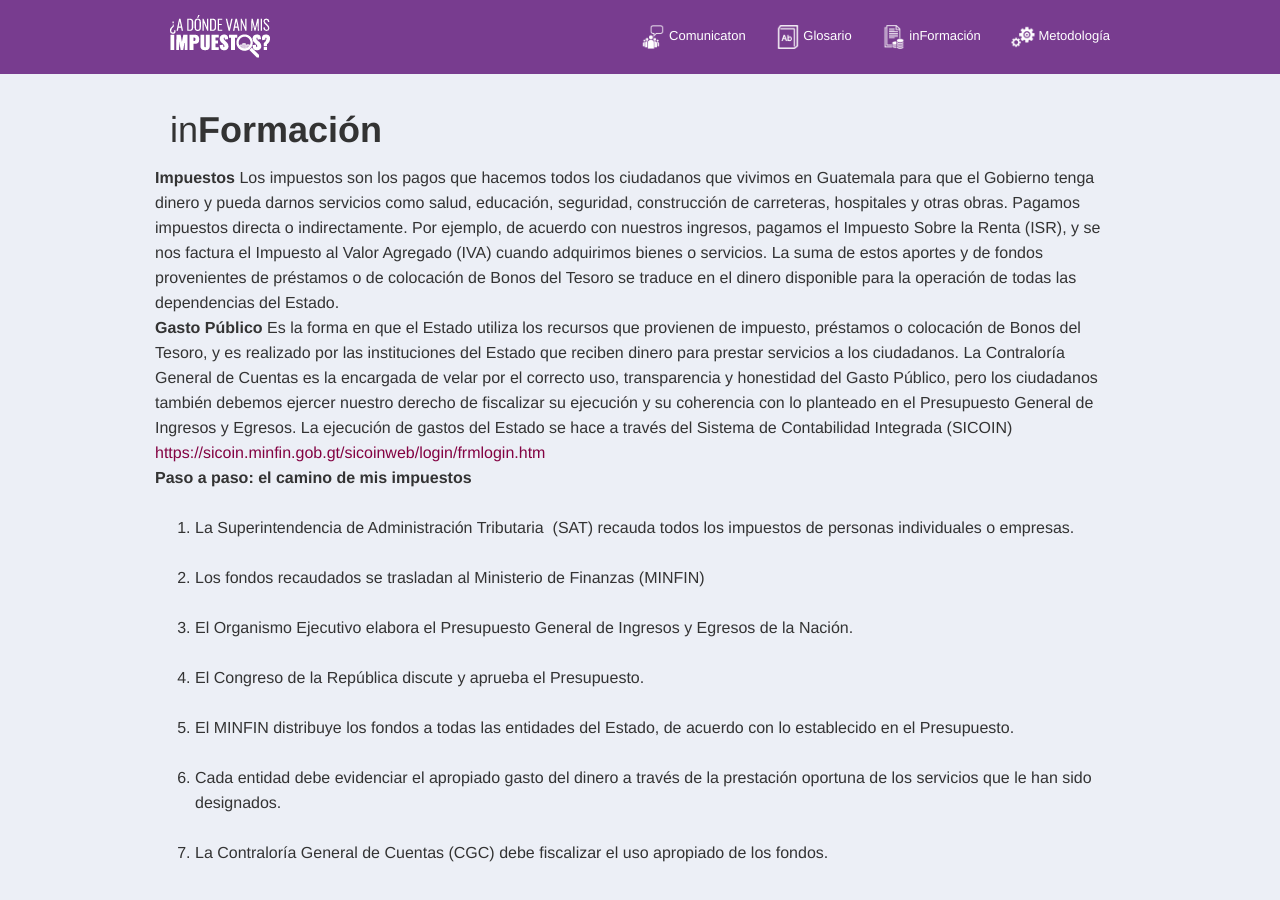
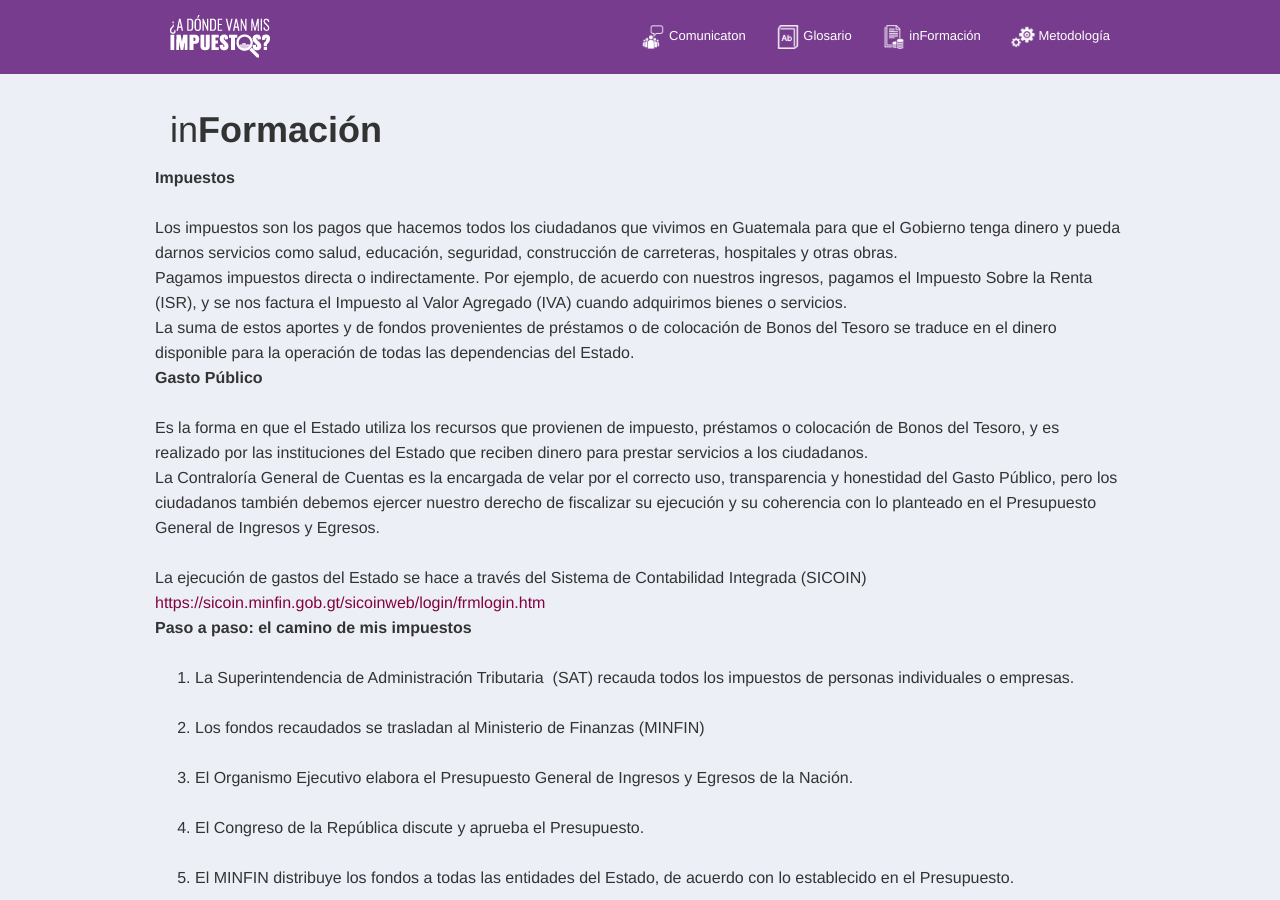
Before and after one commit to jherreragt/MiGuatemala.org, a Jekyll site: the page built from inFormacion.html, in a window 1280 px wide and 900 px high. Built offline with Jekyll 4.4.1, drawn with Linux system fonts in a browser that asks for light colours; nearby versions of some CDN libraries; some web fonts are replaced.

Commit message:
Update inFormacion.html

```diff
--- a/inFormacion.html
+++ b/inFormacion.html
@@ -5,25 +5,25 @@
 <h1 class="page-title"><br>in<b>Formación<b></h1>
 <div class="row spaced">
 
-<b>Impuestos</b>
+<b>Impuestos</b><br>
 
-      <span style="font-weight: 400;">Los impuestos son los pagos que hacemos todos los ciudadanos que vivimos en Guatemala para que el Gobierno tenga dinero y pueda darnos servicios como salud, educación, seguridad, construcción de carreteras, hospitales y otras obras. </span>
+      <br><span style="font-weight: 400;">Los impuestos son los pagos que hacemos todos los ciudadanos que vivimos en Guatemala para que el Gobierno tenga dinero y pueda darnos servicios como salud, educación, seguridad, construcción de carreteras, hospitales y otras obras. </span>
 
-      <span style="font-weight: 400;">Pagamos impuestos directa o indirectamente. Por ejemplo, de acuerdo con nuestros ingresos, pagamos el Impuesto Sobre la Renta (ISR), y se nos factura el Impuesto al Valor Agregado (IVA) cuando adquirimos bienes o servicios. </span>
+      <br><span style="font-weight: 400;">Pagamos impuestos directa o indirectamente. Por ejemplo, de acuerdo con nuestros ingresos, pagamos el Impuesto Sobre la Renta (ISR), y se nos factura el Impuesto al Valor Agregado (IVA) cuando adquirimos bienes o servicios. </span>
 
-      <span style="font-weight: 400;">La suma de estos aportes y de fondos provenientes de préstamos o de colocación de Bonos del Tesoro se traduce en el dinero disponible para la operación de todas las dependencias del Estado. </span>
+      <br><span style="font-weight: 400;">La suma de estos aportes y de fondos provenientes de préstamos o de colocación de Bonos del Tesoro se traduce en el dinero disponible para la operación de todas las dependencias del Estado. </span>
 
-      <br><b>Gasto Público</b>
+      <br><b>Gasto Público</b><br>
 
-      <span style="font-weight: 400;">Es la forma en que el Estado utiliza los recursos que provienen de impuesto, préstamos o colocación de Bonos del Tesoro, y es realizado por las instituciones del Estado que reciben dinero para prestar servicios a los ciudadanos. </span>
+      <br><span style="font-weight: 400;">Es la forma en que el Estado utiliza los recursos que provienen de impuesto, préstamos o colocación de Bonos del Tesoro, y es realizado por las instituciones del Estado que reciben dinero para prestar servicios a los ciudadanos. </span>
 
-      <span style="font-weight: 400;">La Contraloría General de Cuentas es la encargada de velar por el correcto uso, transparencia y honestidad del Gasto Público, pero los ciudadanos también debemos ejercer nuestro derecho de fiscalizar su ejecución y su coherencia con lo planteado en el Presupuesto General de Ingresos y Egresos. </span>
+      <br><span style="font-weight: 400;">La Contraloría General de Cuentas es la encargada de velar por el correcto uso, transparencia y honestidad del Gasto Público, pero los ciudadanos también debemos ejercer nuestro derecho de fiscalizar su ejecución y su coherencia con lo planteado en el Presupuesto General de Ingresos y Egresos. </span>
 
-      <span style="font-weight: 400;">La ejecución de gastos del Estado se hace a través del Sistema de Contabilidad Integrada (SICOIN) </span><a href="https://sicoin.minfin.gob.gt/sicoinweb/login/frmlogin.htm"><span style="font-weight: 400;">https://sicoin.minfin.gob.gt/sicoinweb/login/frmlogin.htm</span></a>
+      <br><br><span style="font-weight: 400;">La ejecución de gastos del Estado se hace a través del Sistema de Contabilidad Integrada (SICOIN) </span><a href="https://sicoin.minfin.gob.gt/sicoinweb/login/frmlogin.htm"><span style="font-weight: 400;">https://sicoin.minfin.gob.gt/sicoinweb/login/frmlogin.htm</span></a>
 
       &nbsp;
       <br>
-      <b>Paso a paso: el camino de mis impuestos</b>
+      <b>Paso a paso: el camino de mis impuestos</b><br>
       <ol>
       	<br><li style="font-weight: 400;"><span style="font-weight: 400;">La Superintendencia de Administración Tributaria  (SAT) recauda todos los impuestos de personas individuales o empresas.</span></li>
       	<br><li style="font-weight: 400;"><span style="font-weight: 400;">Los fondos recaudados se trasladan al Ministerio de Finanzas (MINFIN)</span></li>
@@ -35,27 +35,27 @@
       <br></ol>
       &nbsp;
 
-      <br><b>¿Cómo se elabora el presupuesto?</b>
+      <br><b>¿Cómo se elabora el presupuesto?</b><br>
 
       <br><span style="font-weight: 400;">El proceso del presupuesto se divide en cuatro etapas: </span>
 
-      <br><b>Elaboración (Organismo Ejecutivo)</b>
+      <br><b>Elaboración (Organismo Ejecutivo)</b><br>
       <ol>
       	<br><li style="font-weight: 400;"><span style="font-weight: 400;">Planificación. Se </span><b>planifican</b><span style="font-weight: 400;"> las metas y objetivos del Estado en beneficio de la Ciudadanía. La  Secretaría de Planeación y Programación de la Presidencia (SEGEPLAN) trabaja en en coordinación con el Ministerio de Finanzas (MINFIN) en esta etapa. </span></li>
       	<br><li style="font-weight: 400;"><span style="font-weight: 400;">Anteproyecto. Se </span><b>formula</b><span style="font-weight: 400;"> el anteproyecto del presupuesto, que se debe presentar al MINFIN antes del 15 de julio para asegurar que es factible la recaudación de los fondos requeridos.</span></li>
       	<br><li style="font-weight: 400;"><span style="font-weight: 400;">Presentación. Se </span><b>presenta </b><span style="font-weight: 400;">el proyecto final ante el Congreso de la República, a más tardar el 2 de septiembre de cada año. </span></li>
       </ol>
-      <br><b>Aprobación (Organismo Legislativo)</b>
+      <br><b>Aprobación (Organismo Legislativo)</b><br>
       <ol>
       	<br><li style="font-weight: 400;"><span style="font-weight: 400;">Forma. La Comisión de Finanzas está a cargo de</span><b> revisar los requerimientos y escuchar a las instituciones </b><span style="font-weight: 400;">para argumentar sus peticiones. #ReformasYa: Regularmente estas reuniones se hacen a puerta cerrada y dan lugar a negociaciones donde se reasignan fondos y obras a cambio de favores políticos. </span></li>
       	<br><li style="font-weight: 400;"><span style="font-weight: 400;">Conclusión. El pleno del Congreso se reúne para decidir si aprueba la propuesta. De no aprobarse, se utiliza el mismo presupuesto del periodo anterior. </span></li>
       	<br><li style="font-weight: 400;"><span style="font-weight: 400;">Tiempo. El Congreso de la República debe </span><b>aprobar</b><span style="font-weight: 400;"> el Presupuesto a más tardar el 30 de noviembre de cada año.</span></li>
       </ol>
-      <br><b>Ejecución </b>
+      <br><b>Ejecución </b><br>
       <ol>
       	<br><li style="font-weight: 400;"><span style="font-weight: 400;">De acuerdo con el Presupuesto aprobado, cada institución recibe trimestralmente la cantidad de dinero asignada para garantizar su funcionamiento, en beneficio de los ciudadanos.</span></li>
       </ol>
-      <br><b>Fiscalización </b>
+      <br><b>Fiscalización </b><br>
       <ol>
       	<br><li style="font-weight: 400;"><span style="font-weight: 400;">Seguimiento. Las instituciones deben comparar los resultados de lo ejecutado en relación con las metas y objetivos que establecieron durante la planeación. </span></li>
       	<br><li style="font-weight: 400;"><span style="font-weight: 400;">Evaluación. Se revisan, corrigen y mejoran las acciones de cada institución para asegurar el cumplimiento de las metas.</span></li>
@@ -64,15 +64,15 @@
       </ol>
       &nbsp;
 
-      <br><b>FAQS: </b>
+      <br><h2><b>FAQS: </b></h2><br>
 
-      <br><b>¿Por qué es importante saber qué hacen con los impuestos?</b>
+      <br><b>¿Por qué es importante saber qué hacen con los impuestos?</b><br>
 
       <br><span style="font-weight: 400;">Como ciudadanos tenemos la</span><b> obligación</b><span style="font-weight: 400;"> de pagar impuestos, pero también tenemos el </span><b>derecho </b><span style="font-weight: 400;">de saber si los recursos se utilizan apropiadamente para beneficio de los ciudadanos guatemaltecos.  </span>
 
       &nbsp;
 
-      <br><b>¿Cómo podemos ejercer nuestro derecho? </b>
+      <br><b>¿Cómo podemos ejercer nuestro derecho? </b><br>
 
       <br><span style="font-weight: 400;">Podemos visitar las </span><b>Unidades de Acceso a la Información Pública</b><span style="font-weight: 400;">, en las diferentes instituciones del Gobierno. En el Ministerio de Finanzas, la Unidad de Acceso a  la Información se encuentra en el primer nivel. </span>
 
```
